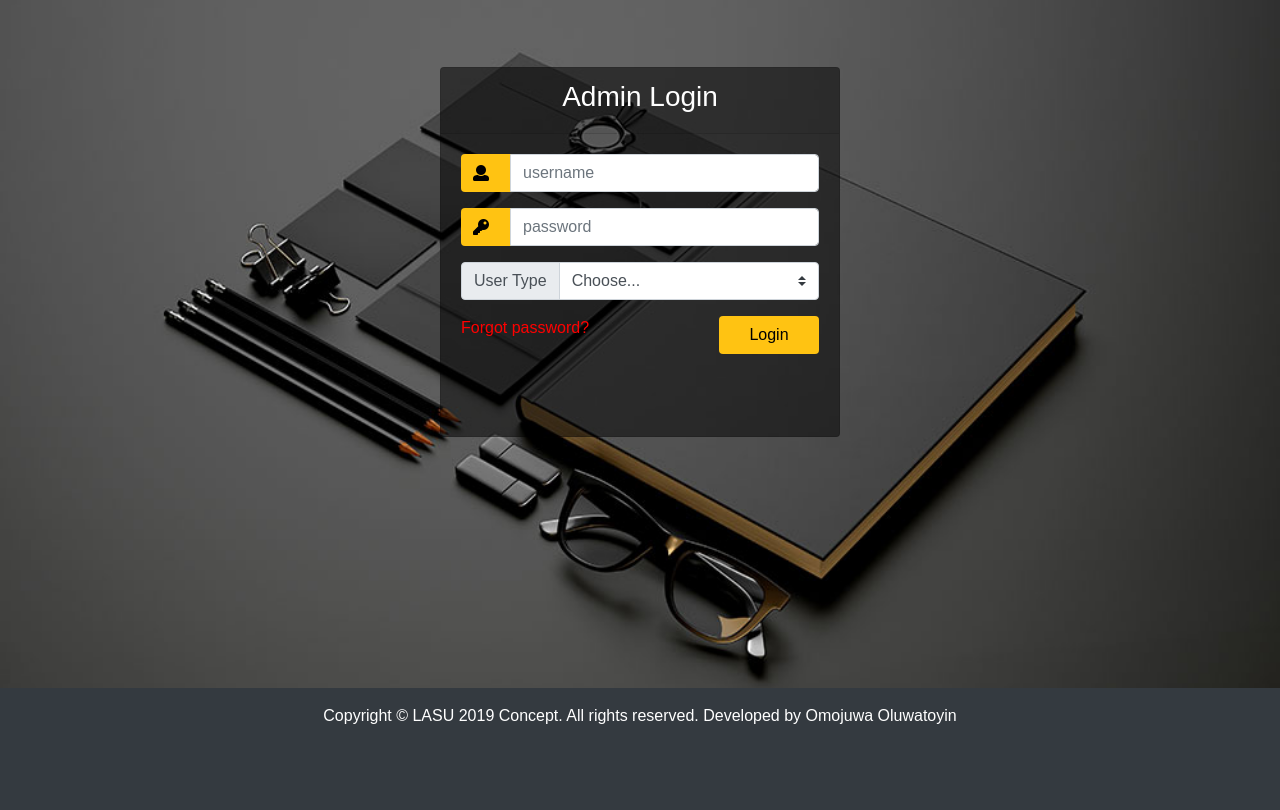
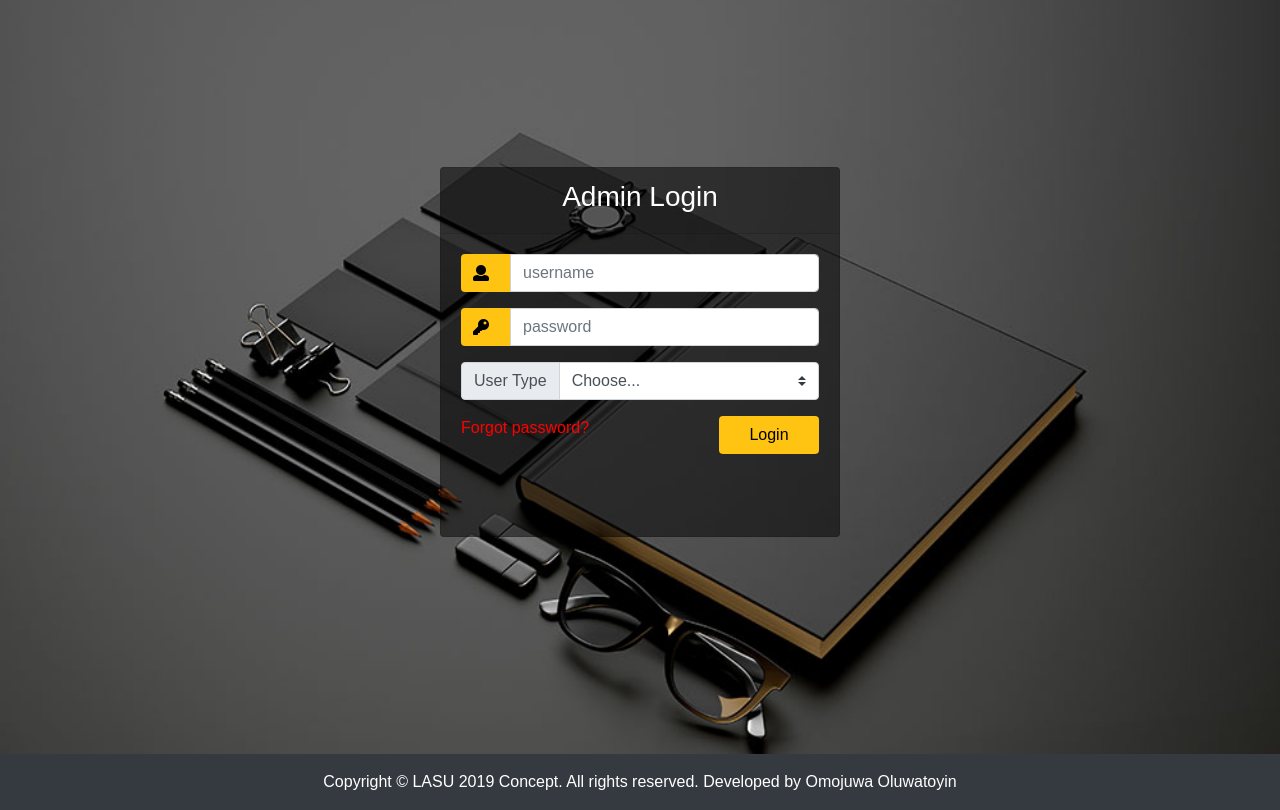
Before and after one commit to md-connect/lasublackbook, a PHP site: the page made by login.php in a window 1280 px wide. Shown: the part 56-866 px from the top of the page. Before the commit the page ends 780 px from the top, so only its background shows below. Run offline with PHP 8.4, Linux system fonts and the light colour scheme; some web fonts are replaced.

Commit message:
Update files

```diff
--- a/footer.php
+++ b/footer.php
@@ -1,10 +1,15 @@
 <!-- Footer -->
-<footer class="page-footer font-small black fixed-bottom navbar-dark bg-dark" style="color: white">
+<footer class="page-footer font-small black navbar-dark bg-dark" style="margin-top: 17%;
+  left: 0;
+  bottom: 0;
+  width: 100%;
+  color: white;
+  text-align: center;">
 
-    <!-- Copyright -->
-    <div class="footer-copyright text-center py-3">Copyright © LASU 2019 Concept. All rights reserved. Developed by Omojuwa Oluwatoyin
-    </div>
-    <!-- Copyright -->
+  <!-- Copyright -->
+  <div class="footer-copyright text-center py-3">Copyright © LASU 2019 Concept. All rights reserved. Developed by Omojuwa Oluwatoyin
+  </div>
+  <!-- Copyright -->
 
 </footer>
 <!-- Footer -->
--- a/login.php
+++ b/login.php
@@ -109,7 +109,7 @@ if (isset($_POST['login'])) {
         </style>
     </header>
     <div class="container">
-        <div class="d-flex justify-content-center h-100" style="margin-top:6%;">
+        <div class="d-flex justify-content-center h-100" style="margin-top:15%;">
             <div class="card">
                 <div class="card-header">
                     <h3 style="text-align:center">Admin Login</h3>
```
